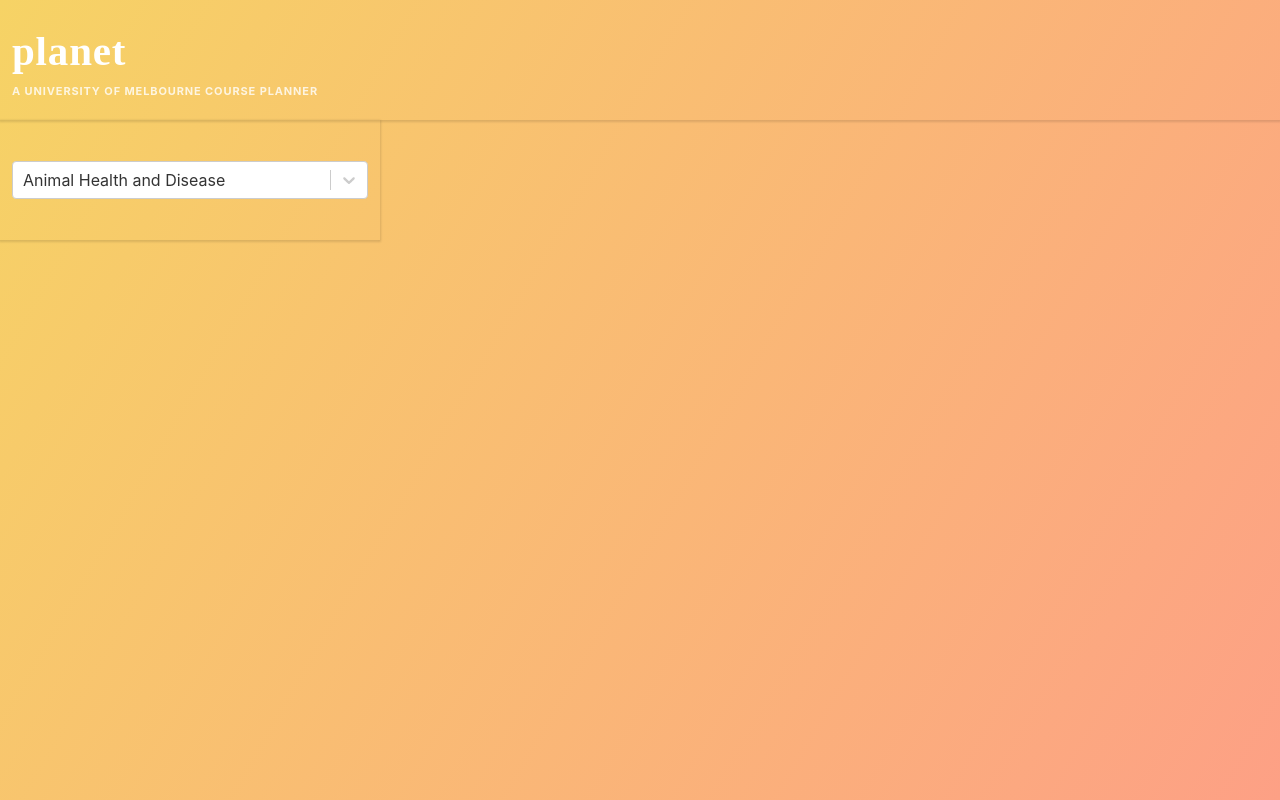
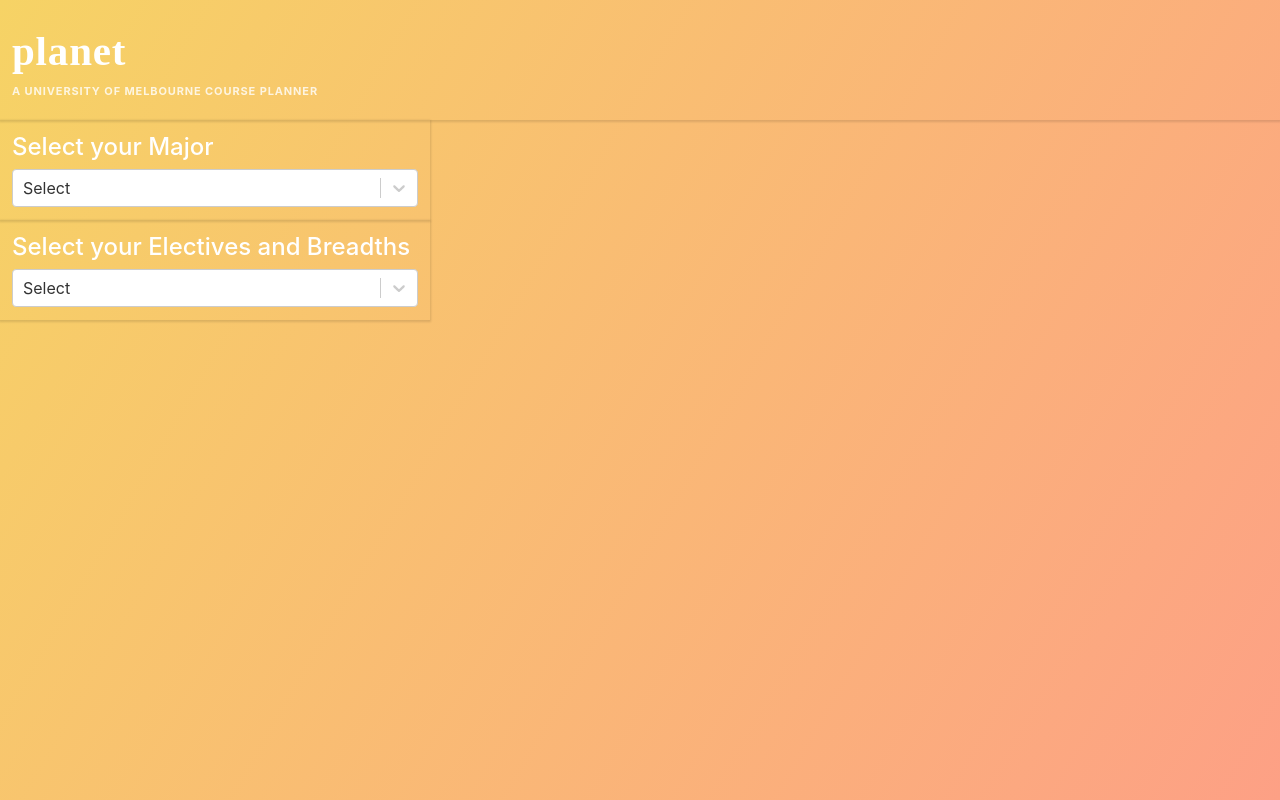
Before and after one commit to parthx9/Planet, a React (Create React App) app: page / in a window 1280 px wide. Built offline with nearby package versions, Linux system fonts and the light colour scheme.

Commit message:
Addid-electives-select-ui

```diff
--- a/src/App.css
+++ b/src/App.css
@@ -46,6 +46,23 @@ form button:hover {
 .todo-list {
   min-width: 30%;
   list-style: none;
+}
+
+.todo {
+  margin: 0.5rem;
+  background: white;
+  font-size: 1.5rem;
+  color: black;
+  display: flex;
+  justify-content: space-between;
+  align-items: center;
+  transition: all 1s ease;
+}
+.filter-todo {
+  padding: 1rem;
+}
+.todo li {
+  flex: 1;
 }
 
 .trash-btn,
@@ -131,6 +148,7 @@ select {
   line-height: 1;
   text-align: center;
 }
+
 .groupStyles{
   display: flex;
   align-items: center;
--- a/src/components/Form.js
+++ b/src/components/Form.js
@@ -1,5 +1,5 @@
 import React from "react";
-import { ScienceOptions, groupedOptions } from "./data";
+import { FirstOption, groupedOptions } from "./data";
 import Select from 'react-select';
 import  {FormWrapper} from "./styles/Formstyles"
 
@@ -15,10 +15,21 @@ export default function Form(props) {
     props.setInputText(e.core);
   };
   return (
-    <div>
+    <div >
+
+      <FormWrapper >
+        <h4>Select your Major</h4>
+        <Select
+          defaultValue={FirstOption[0]}
+          options={groupedOptions}
+          formatGroupLabel={formatGroupLabel}
+          onChange={inputMajor}
+        />
+      </FormWrapper>
       <FormWrapper>
-      <Select
-          defaultValue={ScienceOptions[1]}
+        <h4>Select your Electives and Breadths</h4>
+        <Select
+          defaultValue={FirstOption[0]}
           options={groupedOptions}
           formatGroupLabel={formatGroupLabel}
           onChange={inputMajor}
--- a/src/components/styles/Formstyles.js
+++ b/src/components/styles/Formstyles.js
@@ -1,7 +1,7 @@
 import styled from "styled-components";
 
 export const FormWrapper = styled.div`
-  max-height: 60px;
+  max-height: 40px;
   min-height: 20px;
   text-align: left;
   background-color: ${props => props.theme.headerBg};
@@ -10,9 +10,9 @@ export const FormWrapper = styled.div`
   /* align-content: center; */
   flex-direction: column;
   color: white;
-  padding: 60px 12px;
+  padding: 50px 12px;
   margin: 0px;
-  margin-right: 900px;
+  margin-right: 850px;
   /* Should always be on top7 */
   z-index: 3;
   position: relative;
```
Also changed, not shown: src/components/data.js, 1 other file (tests, documents, lock files or other folders).
